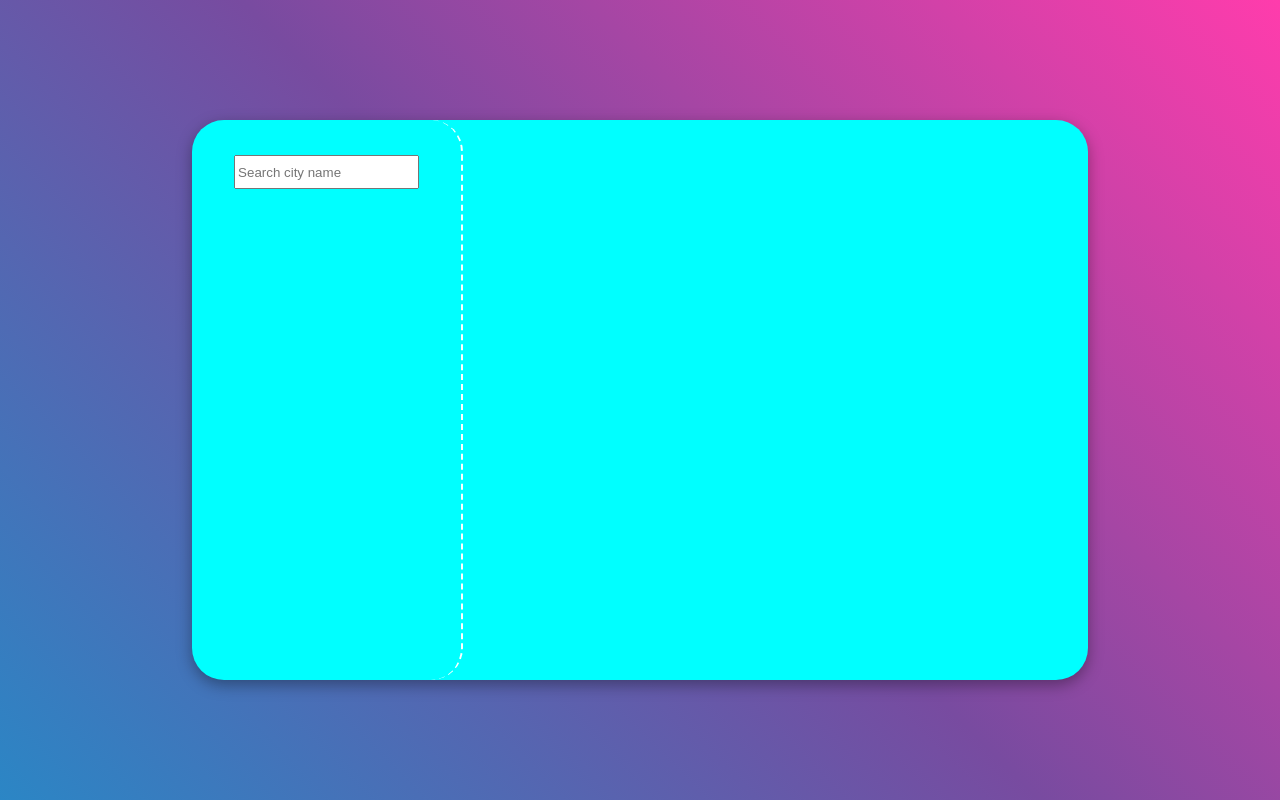
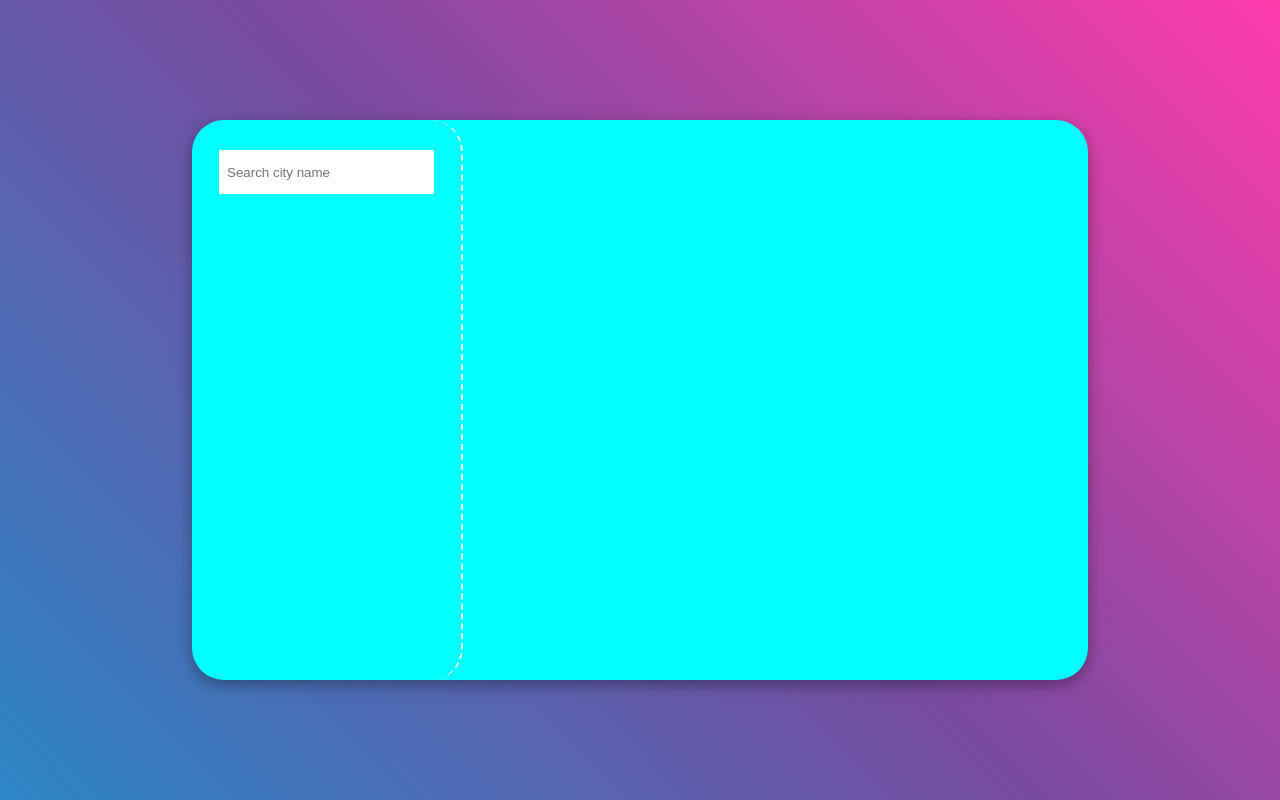
Before and after one commit to 4RN4B/Weather, a plain HTML site: page index.html in a window 1280 px wide. Drawn offline with Linux system fonts and the light colour scheme.

Commit message:
feat: added styles for input

```diff
--- a/style.css
+++ b/style.css
@@ -34,6 +34,8 @@ body{
     padding: 1.5rem;
 }
 .searchBar{
-    width:80% ;
+    border: none;
+    width:90% ;
     height: 50%;
+    padding: 0.5rem;
 }
```
